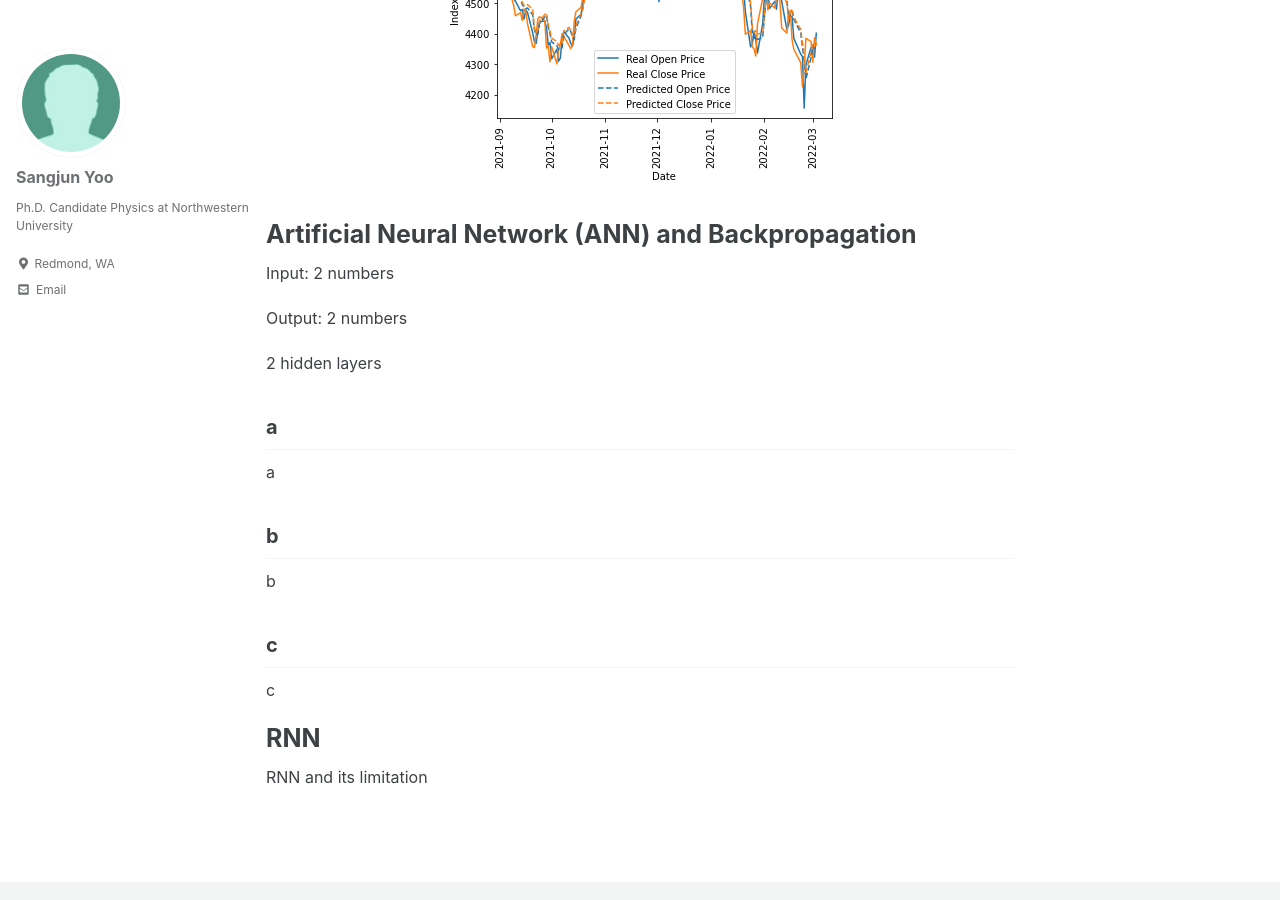
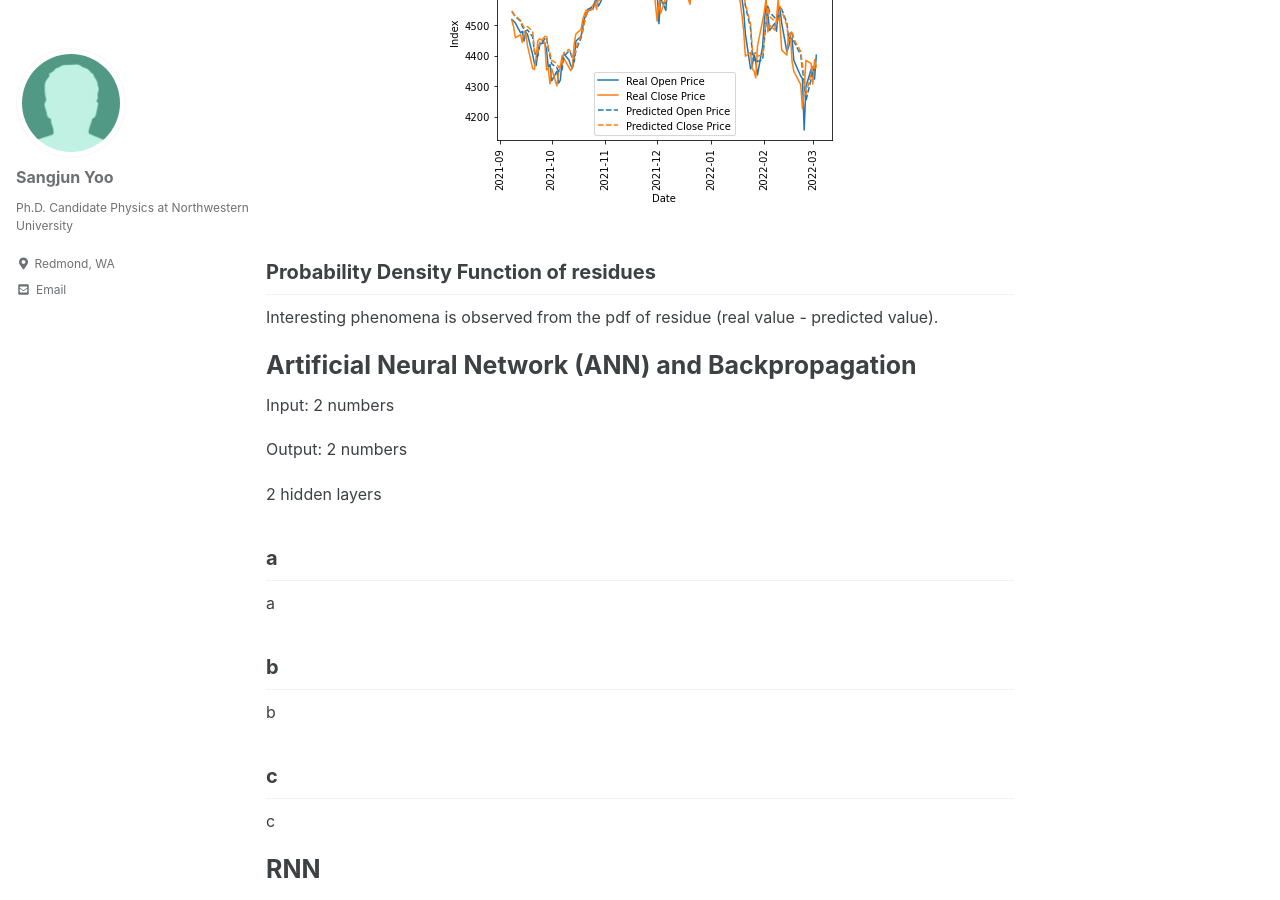
Before and after one commit to sangjunyoo-phd/sangjunyoo-phd.github.io, a Jekyll site: the page built from _pages/deeplearning.md, in a window 1280 px wide and 900 px high, scrolled down 5222 px. Built offline with Jekyll 4.4.1, drawn with Linux system fonts in a browser that asks for light colours; cached includes are drawn as plain includes; some of the changed text lies outside the part shown.

Commit message:
Update deeplearning.md

````diff
--- a/_pages/deeplearning.md
+++ b/_pages/deeplearning.md
@@ -138,7 +138,7 @@ for num_cells in [32, 64,128]:
     model_evaluation(model, scaled_X_test, scaled_y_test, scaler2, num_cells)
 ```
 
-* __Result__<br/>
+## Result
 According to learning curves, no overfitting was observed from all samples. When overfitting occurs, the test loss (error with respect to the test set; orange curves) explodes while errors from training curve stays low. Take the simplist model (32 LSTM cells) for a good practice.<br/>
 ![image-left](../assets/images/32LSTM_learningcurve.png){: .align-left}{:style="border: 0px solid black; padding: 10px"}
 ====== 32 cells LSTM Model ======<br/>
@@ -179,7 +179,8 @@ RMS Close: 53.21<br/>
 **Open/Close price predicted from LSTM model with 32 cells**
 ![image-center](../assets/images/32LSTM_prediction.png){: .align-center}{:style="border: 0px solid black; padding: 10px"}
 
-
+## Probability Density Function of residues
+Interesting phenomena is observed from the pdf of residue (real value - predicted value).
 
 
 
````
